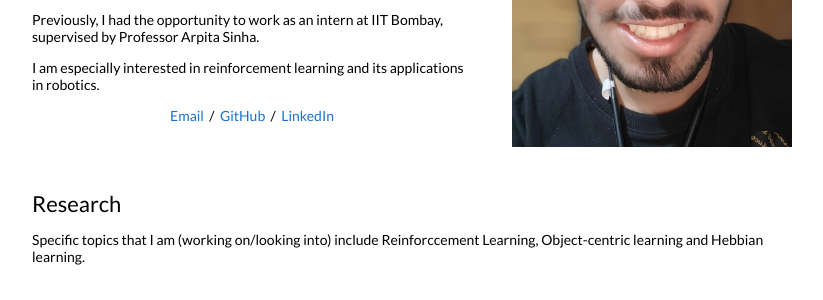
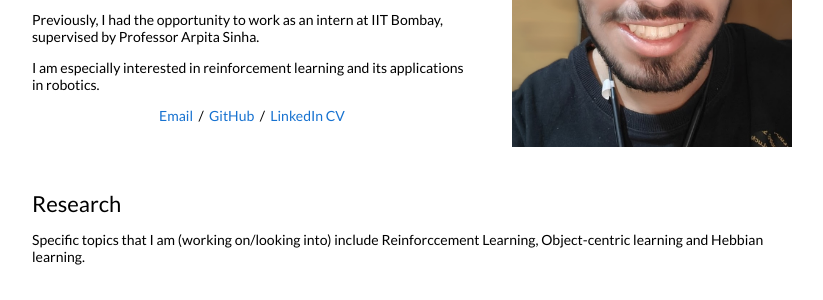
Before and after one commit to BabaYaga840/BabaYaga840.github.io, a Jekyll site: the page built from _posts/2023-08-28-3dgaussians.markdown, in a window 1280 px wide. Shown: the part 308-608 px from the top of the page, without its empty margins (228-1051 px from the left). Built offline with Jekyll 4.4.1, drawn with Linux system fonts in a browser that asks for light colours; our own code applies the rules of GitHub Pages for plain Markdown files.

Commit message:
Add link to CV

```diff
--- a/_layouts/default.html
+++ b/_layouts/default.html
@@ -54,6 +54,7 @@
                 <a href="mailto:soumojit048@gmail.com">Email</a> &nbsp;/&nbsp;
                 <a href="https://github.com/BabaYaga840">GitHub</a> &nbsp;/&nbsp;
                 <a href="https://www.linkedin.com/in/soumojit-bhattacharya-49575b1b0/"> LinkedIn </a>
+                <a href="Soumojit_.pdf">CV</a>
               </p>
             </td>
             <td style="padding:2.5%;width:40%;max-width:40%">
```
